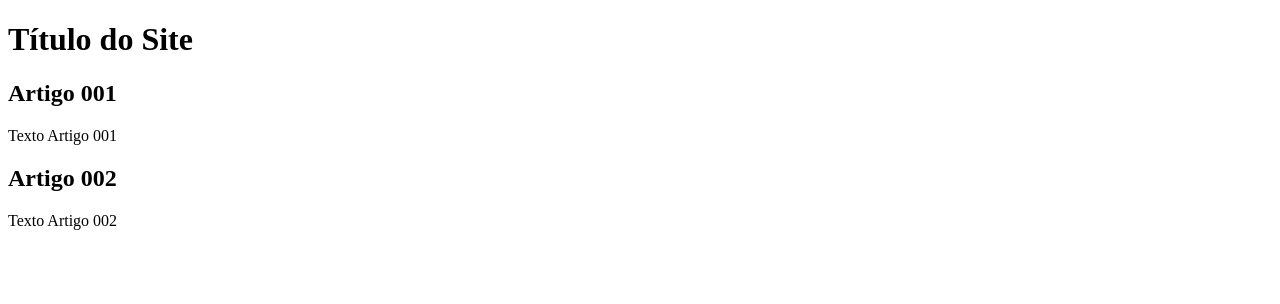
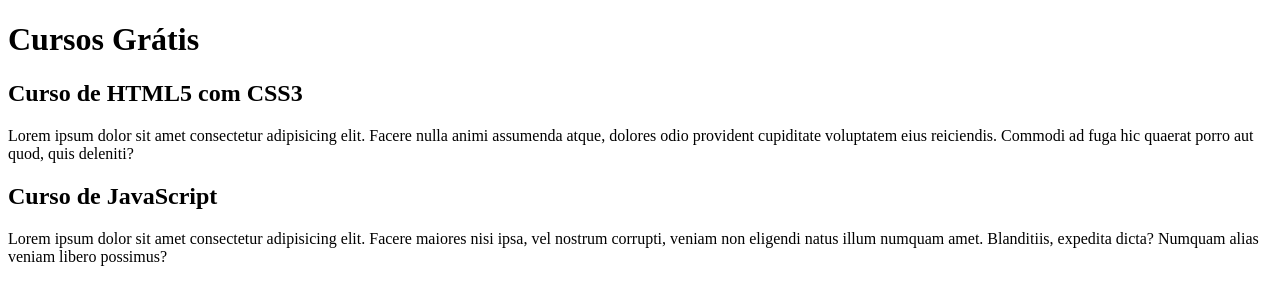
Before and after one commit to DanielJuniorr/projeto-site, a plain HTML site: page index.html in a window 1280 px wide. Drawn offline with Linux system fonts and the light colour scheme.

Commit message:
início de criação de código

```diff
--- a/index.html
+++ b/index.html
@@ -8,15 +8,15 @@
 <body>
     <main>
         <header>
-            <h1>Título do Site</h1>
+            <h1>Cursos Grátis</h1>
         </header>
          <article>
-             <h2>Artigo 001</h2>
-             <p>Texto Artigo 001</p>
+             <h2>Curso de HTML5 com CSS3</h2>
+             <p>Lorem ipsum dolor sit amet consectetur adipisicing elit. Facere nulla animi assumenda atque, dolores odio provident cupiditate voluptatem eius reiciendis. Commodi ad fuga hic quaerat porro aut quod, quis deleniti?</p>
          </article>
          <article>
-             <h2>Artigo 002</h2>
-             <p>Texto Artigo 002</p>
+             <h2>Curso de JavaScript</h2>
+             <p>Lorem ipsum dolor sit amet consectetur adipisicing elit. Facere maiores nisi ipsa, vel nostrum corrupti, veniam non eligendi natus illum numquam amet. Blanditiis, expedita dicta? Numquam alias veniam libero possimus?</p>
          </article>
     </main>
 </body>
```
